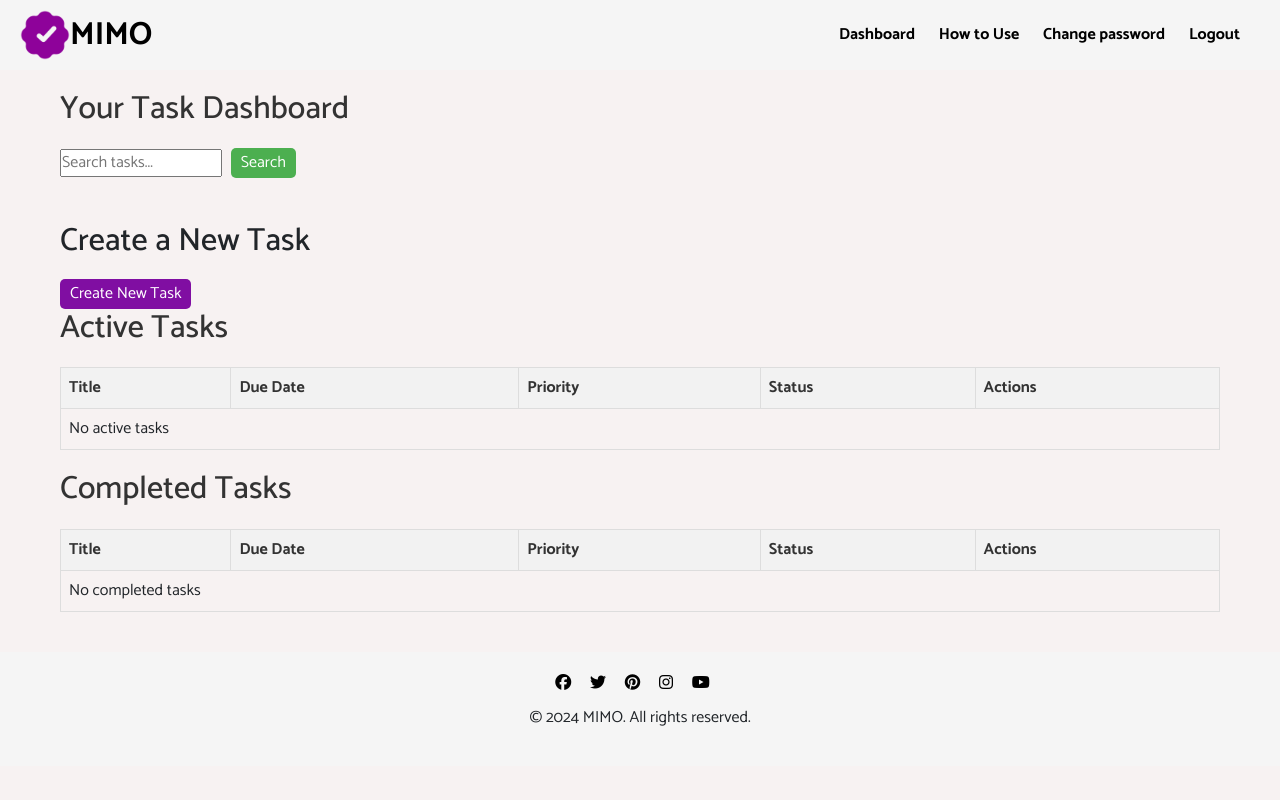
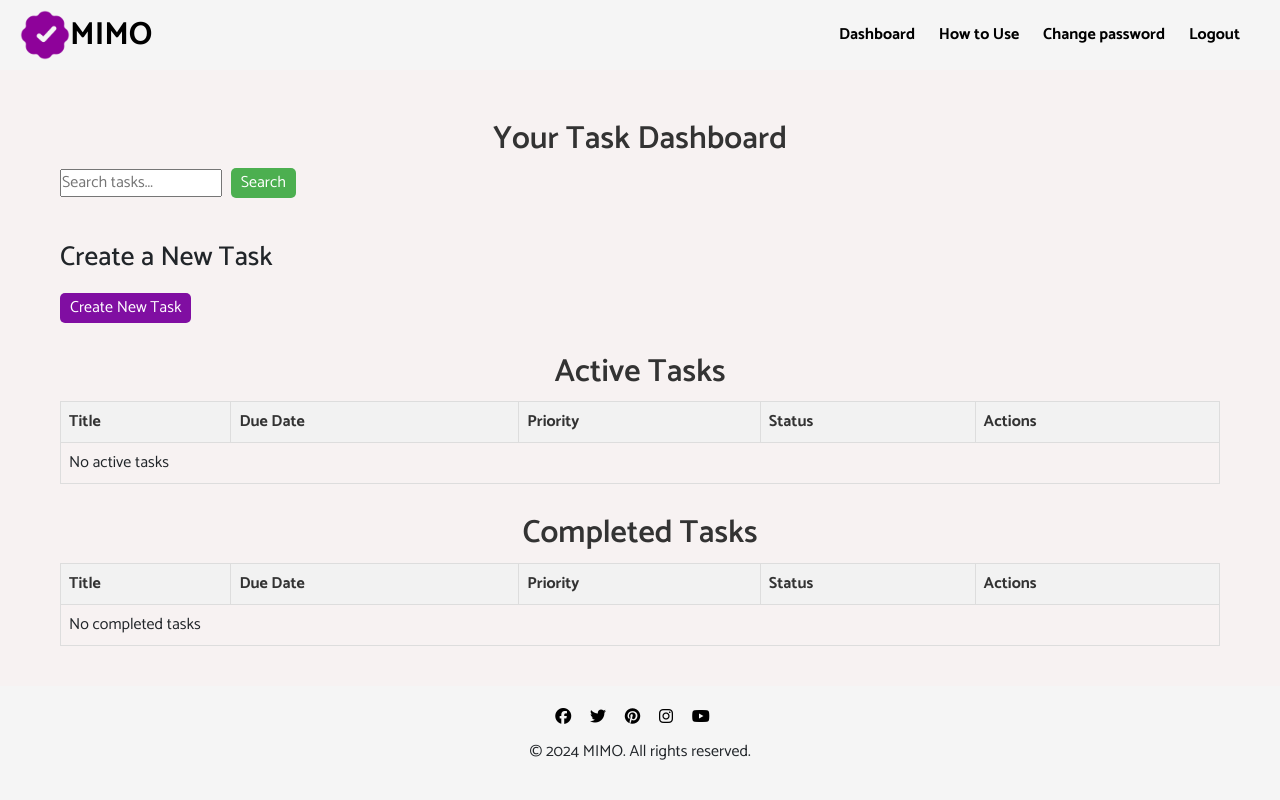
Before and after one commit to Vishalchapa/MIMO, a Django app: page /tasks/ in a window 1280 px wide. Run offline with Django 4.2, Linux system fonts and the light colour scheme; the visitor is signed in with stand-in values (Sample User, id 1); data that the repository does not hold is empty; some libraries are stand-ins or nearby versions.

Commit message:
update base.html: style with flex-grow: 1 to push footer to bottom

```diff
--- a/static/css/style.css
+++ b/static/css/style.css
@@ -11,6 +11,13 @@
 body {
     background-color: #f7f2f2;
     font-family: 'Catamaran', sans-serif;
+    min-height: 100vh;
+    display: flex;
+    flex-direction: column;
+}
+
+#content-wrapper {
+    flex-grow: 1;
 }
 
 /* Nav Menu */
@@ -218,8 +225,11 @@ body {
 /* Section Titles */
 .dashboard-title, .section-title {
     font-size: 2rem;
-    margin-bottom: 20px;
+    margin-bottom: 10px;
+    margin-top: 30px;
     color: #333;
+    text-align: center;
+    font-weight: 600;
 }
 
 /* Forms */
@@ -259,6 +269,10 @@ body {
 
 #createTaskForm {
     margin-top: 20px;
+}
+
+.form-title {
+    font-size: 1.7rem;
 }
 
 /* Task Tables */
--- a/templates/base.html
+++ b/templates/base.html
@@ -93,7 +93,7 @@
     </ul>
     {% endif %}
 
-    <main>
+    <main id="content-wrapper">
         {% block content %}
 
         {% endblock %}
```
